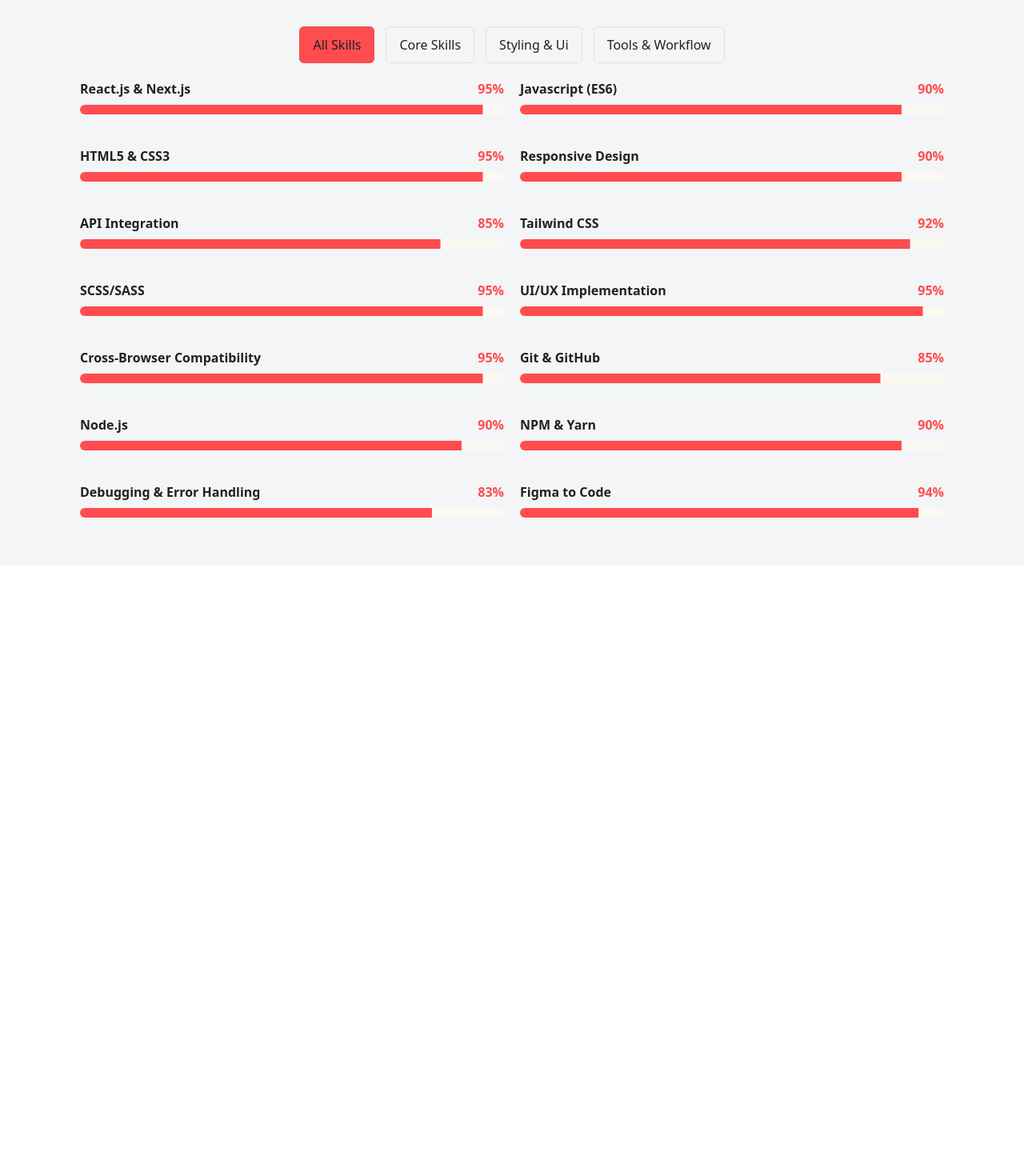
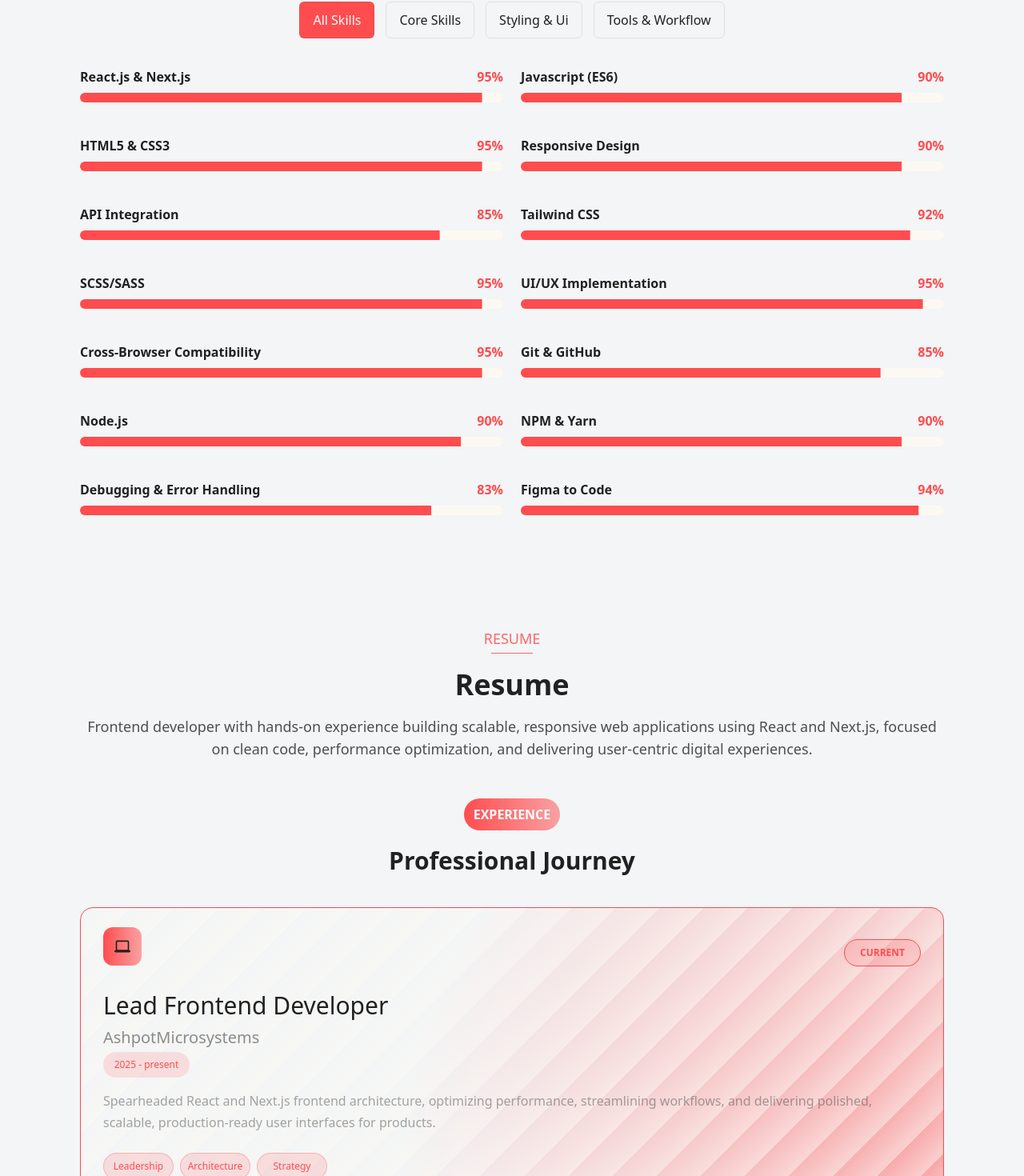
Before and after one commit to markorrente01/mark-orrente-portfolio, a React (Vite) app: page / in a window 1280 px wide. Shown: the part 1281-2751 px from the top of the page at 80% size. Before the commit the page ends 1988 px from the top, so only its background shows below. Built offline with nearby package versions, Linux system fonts and the light colour scheme.

Commit message:
Resume - experience development

```diff
--- a/src/components/About.jsx
+++ b/src/components/About.jsx
@@ -30,22 +30,23 @@ const About = () => {
             subHeading: 'Open to Work'
         }
     ];
+    const content = `
+                    I’m a detail-driven Frontend developer specializing in building clean, functional,
+                    and conversion-focused websites. I enjoy turning complex requirements into
+                    simple, scalable solutions and writing code that’s easy to maintain. Whether
+                    it’s improving performance, or refining UI, I focus on results that actually
+                    help businesses grow.
+                `;
   return (
-    <section id='about' className='bg-bg-secondary py-15 px-5 lg:px-25'>
+    <section id='about' className='sectionCenter'>
         <div>
-            <Header header='ABOUT ME' />
-            <h2 className='my-5 heading text-center'>
-                Transforming Ideas into Digital Reality
-            </h2>
-            <article className='text-text-secondary text-base sm:text-lg lg:px-45 text-center'>
-                I’m a detail-driven Frontend developer specializing in building clean, functional,
-                and conversion-focused websites. I enjoy turning complex requirements into
-                simple, scalable solutions and writing code that’s easy to maintain. Whether
-                it’s improving performance, or refining UI, I focus on results that actually
-                help businesses grow.
-            </article>
+            <Header
+            header='ABOUT ME'
+            subHeading='Transforming Ideas into Digital Reality'
+            content={content}
+            />
         </div>
-        <div className='grid grid-cols-1 md:grid-cols-2 gap-5 my-10'>
+        <div className='grid grid-cols-1 md:grid-cols-2 gap-5 my-10 mb-15'>
             {aboutInfo.map((info, index)=><AbtBox key={index} icon={info.icon} heading={info.heading} subHeading={info.subHeading} />)}
         </div>
 
--- a/src/components/Navbar.jsx
+++ b/src/components/Navbar.jsx
@@ -17,7 +17,7 @@ const Navbar = () => {
     ];
     const activeSection = UseScrollSpy(navLinks.map(link=>link.id))
   return (
-    <div className="md:px-6 lg:px-25 py-3 px-5 bg-bg-secondary/80 shadow-xl w-full fixed z-50">
+    <div className="md:px-6 lg:px-25 py-3 px-3.5 bg-bg-secondary/80 shadow-xl w-full fixed z-50">
       <nav className="flex justify-between items-center">
         <div className="flex items-center">
         <h1 className="text-text-primary text-3xl font-bold">ORTECH</h1>
--- /dev/null
+++ b/src/components/Resume.jsx
@@ -0,0 +1,26 @@
+import React from 'react';
+import { Header } from '@/components/ui/SectionHeader';
+import { cn } from '@/lib/Utils';
+import ResumeSubComp from "@/components/ui/ResumeSubComp"
+
+const Resume = () => {
+    const content = `
+        Frontend developer with hands-on experience building scalable,
+        responsive web applications using React and Next.js, focused on
+        clean code, performance optimization, and delivering user-centric
+        digital experiences.
+    `;
+  return (
+    <section id='resume' className='sectionCenter mt-20'>
+      <Header
+      header='RESUME'
+      subHeading='Resume'
+      content={content}
+      />
+      <ResumeSubComp />
+
+    </section>
+  )
+}
+
+export default Resume;
--- /dev/null
+++ b/src/components/ui/ResumeSubComp.jsx
@@ -0,0 +1,96 @@
+import React from 'react';
+import { cn } from "@/lib/Utils"
+import { SectionHeader, ResumeHeader } from '@/components/ui/SectionHeader';
+import { GrPersonalComputer } from "react-icons/gr";
+
+const H3 = ({children})=>{
+  return(
+    <h3 className='mt-4 font-medium text-text-primary text-xl md:text-2xl lg:text-3xl'>
+          {children}
+      </h3>
+  )
+}
+
+const SubHead =({children})=>{
+  return(
+    <p className='mt-2 mb-1 font-medium text-text-primary/50 text-sm md:text-base lg:text-xl'>
+      {children}
+    </p>
+  )
+}
+
+const P = ({children})=>{
+  return (
+    <p className='leading-[1.7] text-text-secondary/50 text-sm sm:text-base mt-4 mb-6 font-medium'>
+      {children}
+    </p>
+  )
+}
+
+const Points = ({children, others})=>{
+  return (
+    <div className={cn('border bg-accent-primary/15 w-22', others,
+    'rounded-2xl md:rounded-3xl text-center py-1.5 md:py-2')}>
+      <p className="font-medium text-xs text-accent-primary">{children}</p>
+    </div>
+  )
+}
+
+const bulletPoints = ['Leadership', 'Architecture', 'Strategy'];
+
+const ResumeSubComp = () => {
+  return (
+    <div>
+
+        <div>
+        <SectionHeader
+        header='EXPERIENCE'
+        subHeading='Professional Journey'
+        />
+        </div>
+
+        <div className={cn('border border-accent-primary rounded-2xl py-4 px-5 md:px-7 md:py-6',
+          'cardGradient hover:-translate-y-1.5')}>
+            <div className='md:justify-between flex flex-col md:flex-row items-center'>
+                <div className={cn('bg-gradient-to-r from-accent-primary to-accent-primary/50',
+                     'flex justify-center items-center rounded-xl w-12 py-3.5 mb-4')}>
+                <GrPersonalComputer className='text-text-primary w-5 h-5'/>
+                </div>
+                <ResumeHeader>
+                  CURRENT
+                </ResumeHeader>
+            </div>
+
+            <H3>
+              Lead Frontend Developer
+            </H3>
+            <SubHead>
+              AshpotMicrosystems
+            </SubHead>
+            <Points others='w-27 border-none'>
+              2025 - present
+            </Points>
+
+            <P>
+              Spearheaded React and Next.js frontend architecture, optimizing
+              performance, streamlining workflows, and delivering polished, scalable,
+              production-ready user interfaces for products.
+            </P>
+
+            <div className='flex gap-2'>
+              {
+                bulletPoints.map((points, index)=>{
+                  return (
+                    <Points key={index} others='border-accent-primary/30'>{points}</Points>
+                  )
+                })
+              }
+            </div>
+      </div>
+
+
+      </div>
+  )
+}
+
+export default ResumeSubComp
--- a/src/components/ui/SectionHeader.jsx
+++ b/src/components/ui/SectionHeader.jsx
@@ -1,16 +1,41 @@
-export const Header = ({header}) => {
+import {cn} from "@/lib/Utils";
+export const Header = ({header, subHeading, content}) => {
   return (
+    <div>
       <div className='flex flex-col items-center gap-1'>
-        <p className='text-lg sm:text-xl text-accent-primary/85'>{header}</p>
+        <p className='text-base sm:text-lg text-accent-primary/85'>{header}</p>
         <div className='w-9 h-[0.031rem] sm:w-11 md:w-12 lg:w-13 bg-accent-primary/85'></div>
       </div>
+      <h2 className='my-4 heading text-center'>
+          {subHeading}
+      </h2>
+      <article className='text-text-secondary text-base sm:text-lg text-center'>
+                {content}
+            </article>
+    </div>
+
   )
 }
 
-export const SectionHeader = ({header}) => {
+export const SectionHeader = ({header, subHeading}) => {
   return (
-    <div className="bg-accent-primary/10 rounded-xl md:rounded-2xl w-25 md:w-28.5 text-center py-1.5">
-      <p className="text-xs text-accent-primary font-bold md:text-sm">{header}</p>
+    <div className="mb-5 md:mb-10">
+      <div className={cn('bg-gradient-to-r from-accent-primary to-accent-primary/50 m-auto mt-12 mb-5',
+    'rounded-2xl md:rounded-3xl text-center py-1.5 md:py-2 w-28 md:w-30')}>
+      <p className="font-bold text-sm md:text-base text-white">{header}</p>
+    </div>
+        <h3 className='my-4 text-center font-semibold text-text-primary text-xl md:text-2xl lg:text-3xl'>
+          {subHeading}
+      </h3>
+    </div>
+
+  )
+}
+export const ResumeHeader = ({children}) => {
+  return (
+      <div className={cn('bg-accent-primary/15 w-22 md:w-24 border border-accent-primary',
+    'rounded-2xl md:rounded-3xl text-center py-2')}>
+      <p className="font-semibold text-xs text-accent-primary">{children}</p>
     </div>
   )
 }
--- a/src/components/ui/Skills.jsx
+++ b/src/components/ui/Skills.jsx
@@ -30,19 +30,19 @@ const Skills = () => {
     }
   return (
     <section>
-        <div className="flex flex-wrap justify-center gap-2.5 md:gap-3.5">
+        <div className="flex flex-wrap justify-center gap-2.5 md:gap-3.5 md:mb-4">
       {categories.map((category, index)=>{
         return (
             <button onClick={()=>handleFilter(category)} key={index} className={cn('rounded-md border border-text-secondary/12 text-text-primary py-2.5 px-4',
                 'transform transition-all duration-300 ease-out ', 'text-[0.85rem] sm:text-sm md:text-base',
-                 activeCategory === category || (category === 'All Skills' && activeCategory === null) ? 'bg-accent-primary' : '')}>
+                 activeCategory === category || (category === 'All Skills' && activeCategory === null) ? 'bg-accent-primary text-white' : '')}>
                     {category}
             </button>
         )
       })}
     </div>
 
-    <div className="grid md:grid-cols-2 md:gap-5">
+    <div className="grid md:grid-cols-2 md:gap-5.5">
         {filteredSkills.map((skill, index)=>{
           return (
             <SkillSub skill={skill} key={index} />
--- a/src/index.css
+++ b/src/index.css
@@ -23,7 +23,7 @@ html{
     scroll-behavior: smooth;
 }
 body{
-        @apply bg-bg-primary transition duration-200 ease-in;
+        @apply bg-bg-secondary transition duration-200 ease-in;
         font-feature-settings: "rlig" 1, "calt" 1;
     }
 @theme {
@@ -58,8 +58,24 @@ body{
     @apply text-text-primary w-5 h-5 md:w-6 md:h-6;
 }
 @utility heading{
-    @apply text-text-primary font-semibold text-2xl leading-tight sm:text-4xl lg:text-5xl;
+    @apply text-text-primary font-semibold text-2xl leading-tight sm:text-3xl lg:text-4xl;
 }
 @utility center{
     @apply top-2/4 left-2/4 -translate-x-2/4 -translate-y-2/4;
 }
+@utility sectionCenter{
+    @apply pt-15 px-3.5 lg:px-25;
+}
+@utility cardGradient{
+   background-image:  repeating-linear-gradient(
+    -45deg,
+    color-mix(in hsl, var(--color-bg-card), transparent) 1px,
+    transparent 40px
+  ),
+  radial-gradient(
+  circle at bottom right,
+   color-mix(in hsl, var(--color-accent-primary), transparent),
+  transparent 60%
+);
+  background-size: contain;
+}
--- a/src/pages/Home.jsx
+++ b/src/pages/Home.jsx
@@ -1,15 +1,17 @@
 import HeroSec from '@/components/HeroSec';
 import Navbar from '@/components/Navbar';
 import About from '@/components/About';
+import Resume from '@/components/Resume';
 
 const Home = () => {
   return (
     <div className='min-h-screen'>
       <Navbar />
-      <main className='pt-70 mb-70' id='home'>
+      <main className='py-70 bg-bg-primary' id='home'>
         <HeroSec />
       </main>
         <About />
+        <Resume />
 
       {/* footer */}
     </div>
```
